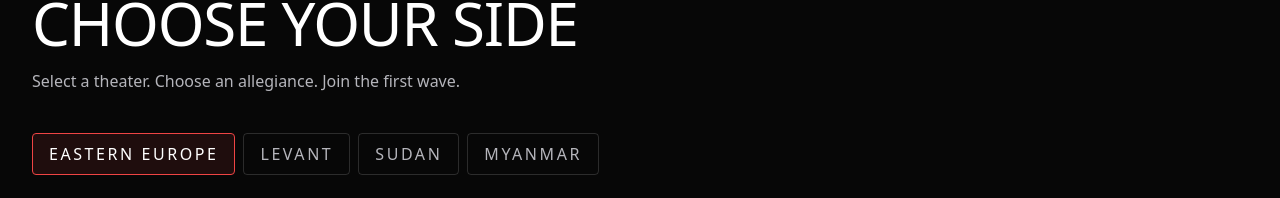
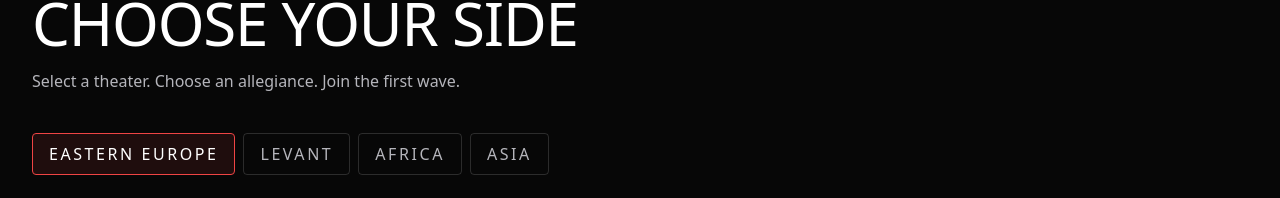
Before and after one commit to aritemkin-rgb/strafe_Live, a Next.js app: page / in a window 1280 px wide. Shown: the part 1000-1198 px from the top of the page. Built offline with nearby package versions, Linux system fonts and the light colour scheme.

Commit message:
choose your side fix

```diff
--- a/src/app/admin/page.tsx
+++ b/src/app/admin/page.tsx
@@ -105,8 +105,8 @@ export default function AdminPage() {
       value: stats.theaterCounts["eastern-europe"] ?? 0,
     },
     { label: "LEVANT TOTAL", value: stats.theaterCounts.levant ?? 0 },
-    { label: "SUDAN TOTAL", value: stats.theaterCounts.sudan ?? 0 },
-    { label: "MYANMAR TOTAL", value: stats.theaterCounts.myanmar ?? 0 },
+    { label: "AFRICA TOTAL", value: stats.theaterCounts.africa ?? 0 },
+    { label: "ASIA TOTAL", value: stats.theaterCounts.asia ?? 0 },
   ];
 
   return (
--- a/src/app/api/admin/stats/route.ts
+++ b/src/app/api/admin/stats/route.ts
@@ -42,8 +42,8 @@ export async function GET() {
   const theaterCounts: Record<string, number> = {
     "eastern-europe": 0,
     levant: 0,
-    sudan: 0,
-    myanmar: 0,
+    africa: 0,
+    asia: 0,
   };
   const signupBySide: Record<string, number> = {
     ukraine: 0,
--- a/src/components/hero/HeroSection.tsx
+++ b/src/components/hero/HeroSection.tsx
@@ -49,7 +49,7 @@ export function HeroSection() {
         poster="/brand/strafe-emblem.png"
         aria-label="STRAFE drone promotional orbit"
       >
-        <source src="/video/strafe-hero-loop.mp4" type="video/mp4" />
+        <source src="/video/strafe-hero-loop.mp4?v=3" type="video/mp4" />
       </video>
       <div className="absolute inset-0 bg-gradient-to-r from-black via-black/70 to-black/30" />
       <div className="absolute inset-0 bg-gradient-to-t from-black via-transparent to-black/40" />
--- a/src/components/selection/ChooseYourSide.tsx
+++ b/src/components/selection/ChooseYourSide.tsx
@@ -25,6 +25,15 @@ export function ChooseYourSide() {
 
   const onPickTheater = (id: TheaterId) => {
     setTheater(id);
+    // Clear a side that doesn't belong to the newly selected theater.
+    const next = THEATERS.find((t) => t.id === id);
+    if (sideId && sideId !== "no-preference") {
+      const stillValid = next?.factions.some((f) => f.id === sideId);
+      if (!stillValid) {
+        clearSelection();
+        setPanelOpen(false);
+      }
+    }
   };
 
   const onPickSide = async (side: SideId, theater: TheaterId | null) => {
--- a/src/data/theaters.ts
+++ b/src/data/theaters.ts
@@ -1,4 +1,4 @@
-export type TheaterId = "eastern-europe" | "levant" | "sudan" | "myanmar";
+export type TheaterId = "eastern-europe" | "levant" | "africa" | "asia";
 export type SideId =
   | "ukraine"
   | "russia"
@@ -82,8 +82,8 @@ export const THEATERS: Theater[] = [
     ],
   },
   {
-    id: "sudan",
-    name: "Sudan",
+    id: "africa",
+    name: "Africa",
     center: [30.2, 15.5],
     zoom: 5.2,
     factions: [
@@ -93,7 +93,7 @@ export const THEATERS: Theater[] = [
         flagSrc: "/flags/sd.svg",
         countryIds: ["729"],
         status: "HIGH DEMAND",
-        activity: "SUDANESE ARMED FORCES",
+        activity: "SUDAN · SUDANESE ARMED FORCES",
         cta: "SELECT SAF",
       },
       {
@@ -102,14 +102,14 @@ export const THEATERS: Theater[] = [
         flagSrc: "/flags/sd.svg",
         countryIds: ["729"],
         status: "TRENDING",
-        activity: "RAPID SUPPORT FORCES",
+        activity: "SUDAN · RAPID SUPPORT FORCES",
         cta: "SELECT RSF",
       },
     ],
   },
   {
-    id: "myanmar",
-    name: "Myanmar",
+    id: "asia",
+    name: "Asia",
     center: [96.1, 21.9],
     zoom: 5.4,
     factions: [
@@ -119,7 +119,7 @@ export const THEATERS: Theater[] = [
         flagSrc: "/flags/mm.svg",
         countryIds: ["104"],
         status: "LIMITED BETA",
-        activity: "MILITARY JUNTA",
+        activity: "MYANMAR · MILITARY JUNTA",
         cta: "SELECT JUNTA",
       },
       {
@@ -128,7 +128,7 @@ export const THEATERS: Theater[] = [
         flagSrc: "/flags/mm.svg",
         countryIds: ["104"],
         status: "HIGH DEMAND",
-        activity: "PEOPLE'S DEFENSE FORCES",
+        activity: "MYANMAR · PEOPLE'S DEFENSE FORCES",
         cta: "SELECT RESISTANCE",
       },
     ],
--- a/src/lib/selectionStorage.ts
+++ b/src/lib/selectionStorage.ts
@@ -77,8 +77,8 @@ export async function getLocalStats() {
   const theaterCounts: Record<string, number> = {
     "eastern-europe": 0,
     levant: 0,
-    sudan: 0,
-    myanmar: 0,
+    africa: 0,
+    asia: 0,
   };
 
   const signupBySide: Record<string, number> = {
--- a/src/lib/validation.ts
+++ b/src/lib/validation.ts
@@ -1,11 +1,6 @@
 import { z } from "zod";
 
-const theaterEnum = z.enum([
-  "eastern-europe",
-  "levant",
-  "sudan",
-  "myanmar",
-]);
+const theaterEnum = z.enum(["eastern-europe", "levant", "africa", "asia"]);
 const sideEnum = z.enum([
   "ukraine",
   "russia",
```
Also changed, not shown: 1 other file (tests, documents, lock files or other folders).
